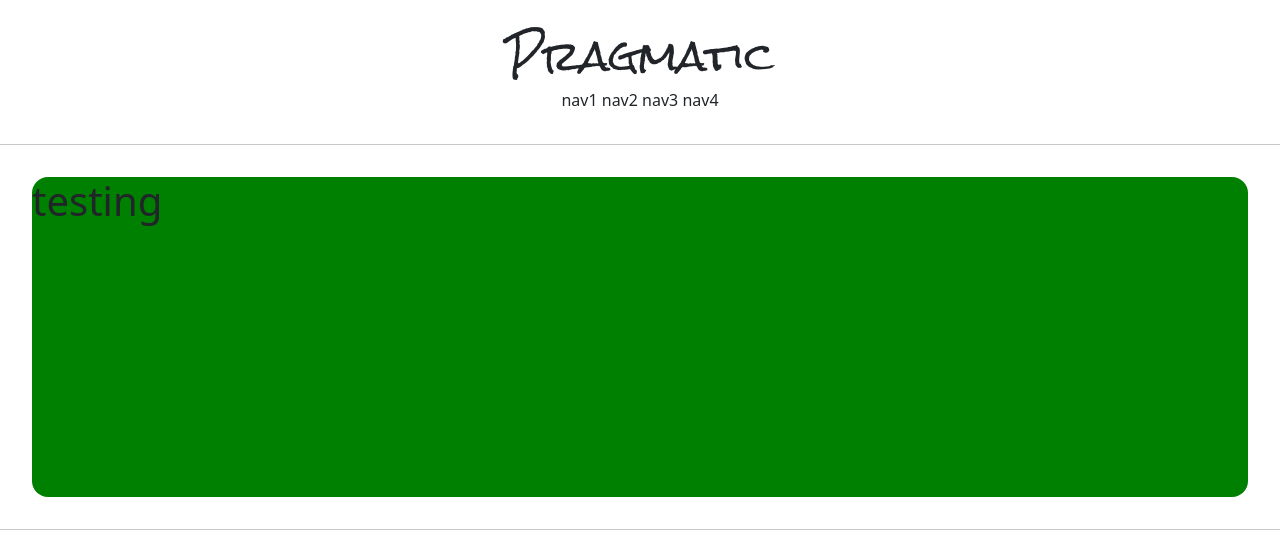
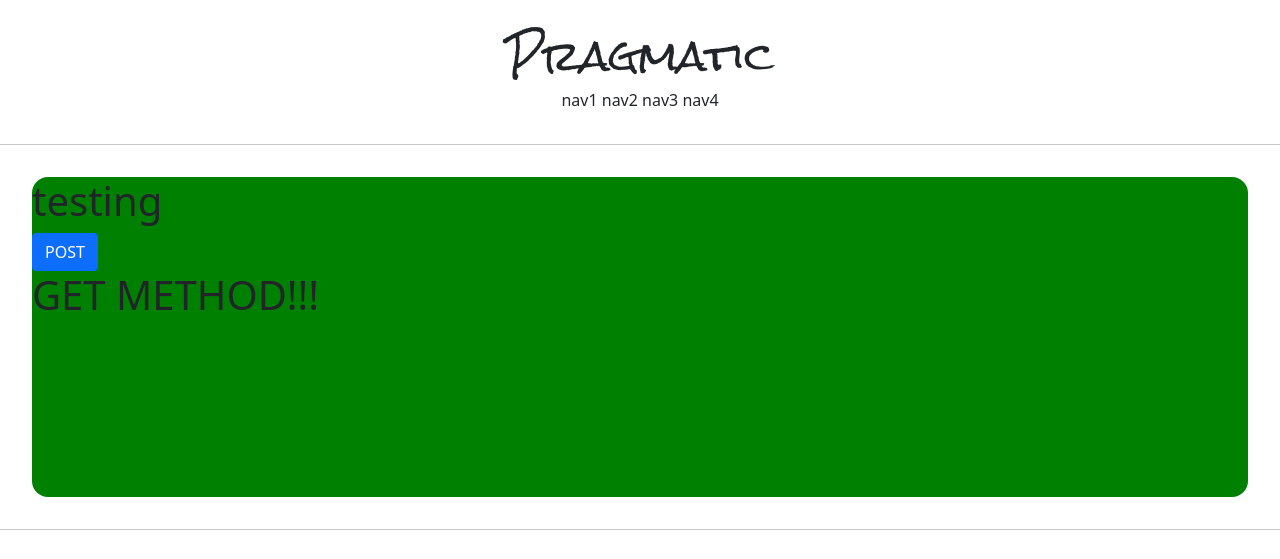
Before and after one commit to kim1210/pragmatic, a Django app: page /account/hello_world/ in a window 1280 px wide. Shown: the top 559 px of the page. Run offline with Django 3.2, Linux system fonts and the light colour scheme.

Commit message:
django course 16 commit

```diff
--- a/accountapp/templates/accountapp/hello_world.html
+++ b/accountapp/templates/accountapp/hello_world.html
@@ -7,6 +7,15 @@
             testing
         </h1>
 
+        <form action ="/account/hello_world/" method="post">
+            {% csrf_token %}
+            <input type="submit" class="btn btn-primary" value="POST">
+        </form>
+
+        <h1>
+            {{ text }}
+        </h1>
+
     </div>
 
 
--- a/accountapp/views.py
+++ b/accountapp/views.py
@@ -5,4 +5,8 @@ from django.shortcuts import render
 # Create your views here.
 
 def hello_world(request):
-    return render(request, 'accountapp/hello_world.html')
+
+    if request.method == 'POST':
+        return render(request, 'accountapp/hello_world.html', context={'text':'POST METHOD!!!!'})
+    else :
+        return render(request, 'accountapp/hello_world.html', context={'text' : 'GET METHOD!!!'})
```
